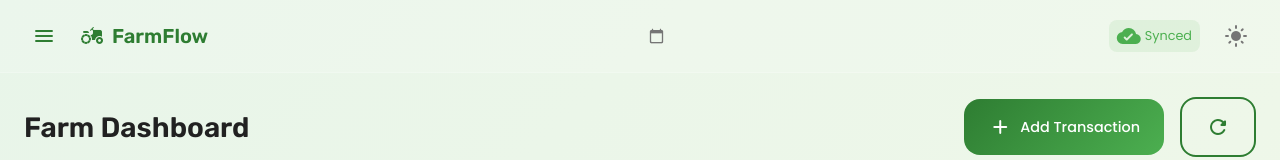
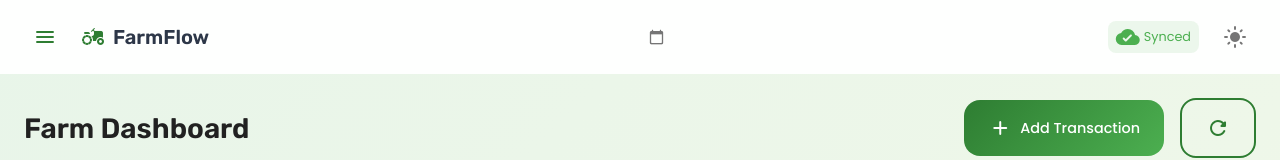
Before and after one commit to VinRis/FarmFlow, a plain HTML site: page index.html in a window 1280 px wide. Shown: the top 160 px of the page. Drawn offline with nearby package versions, Linux system fonts and the light colour scheme; a script that the page names is missing.

Commit message:
Update styles.css

```diff
--- a/styles.css
+++ b/styles.css
@@ -2188,3 +2188,37 @@ input[type="number"] {
         width: 100%;
     }
 }
+
+/* ----- FIX 1: Reduce Glass Effect for Readability ----- */
+.sidebar, header, nav, .nav-bar, .glass-panel {
+    background-color: rgba(255, 255, 255, 0.92) !important; /* Less transparent */
+    backdrop-filter: blur(8px) saturate(1.2) !important; /* Softer blur */
+    border: 1px solid rgba(255, 255, 255, 0.3) !important;
+}
+
+/* Ensure text is legible over the background */
+.sidebar h2, .sidebar a, header h1, nav a {
+    color: #2d3748 !important; /* A dark, high-contrast gray */
+    text-shadow: 0 1px 2px rgba(255, 255, 255, 0.9) !important;
+}
+
+/* ----- FIX 2: Make Buttons Clickable ----- */
+.btn, button, [role="button"] {
+    position: relative !important; /* Ensures z-index works */
+    z-index: 100 !important;
+    pointer-events: auto !important;
+}
+
+/* If any overlays are blocking clicks, make them pass-through */
+.overlay {
+    pointer-events: none !important;
+}
+.overlay * {
+    pointer-events: auto !important;
+}
+
+/* ----- FIX 3: Fix Icon Visibility (if applicable) ----- */
+.material-icons, .icon {
+    color: inherit !important;
+    filter: none !important;
+}
```
